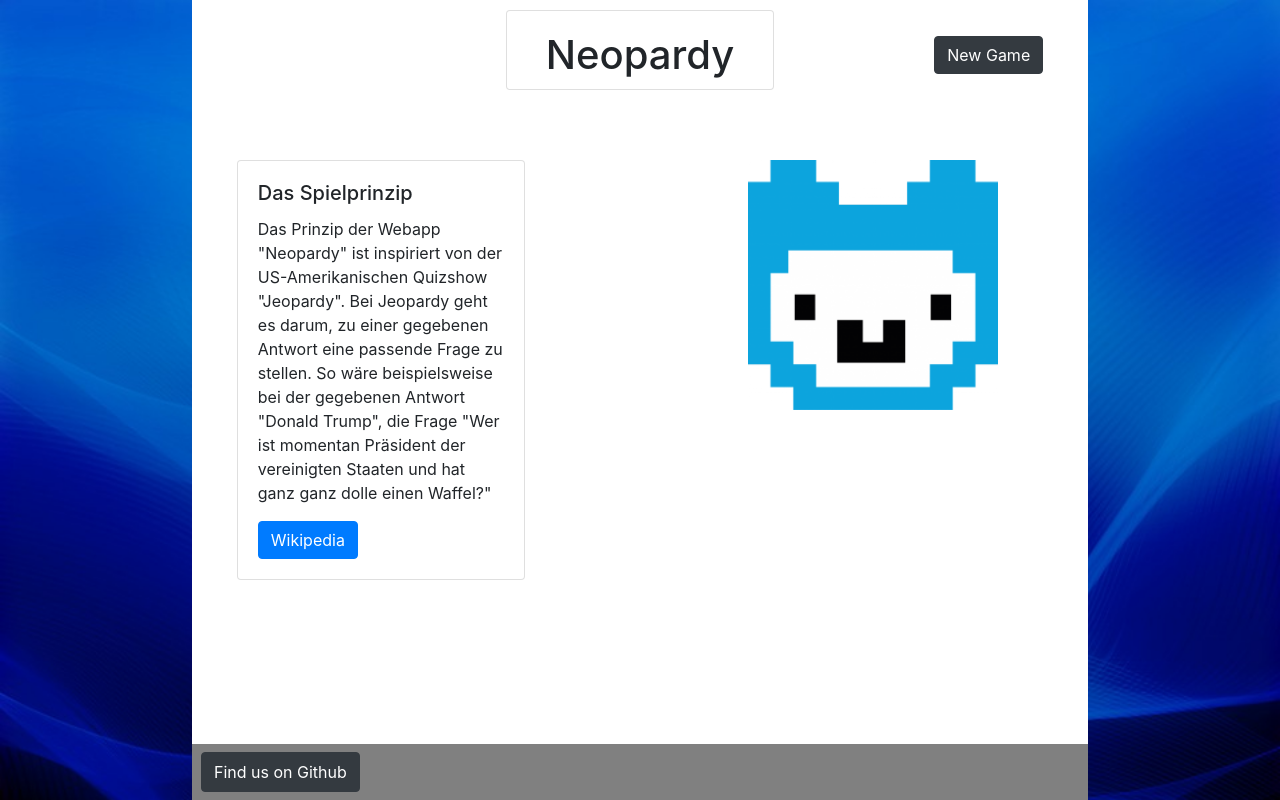
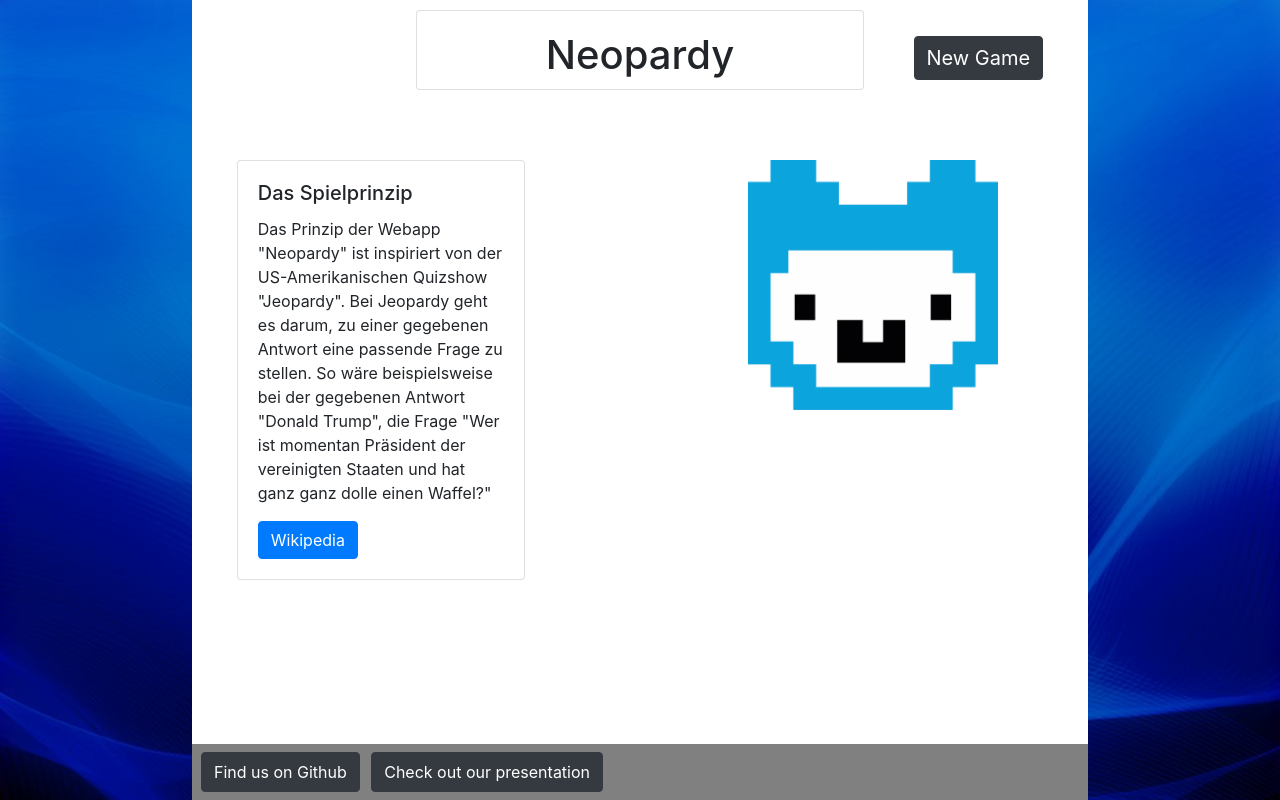
Before and after one commit to Jugendhackt/neopardy-engine, a Symfony app: template templates/homepage/index.html.twig in a window 1280 px wide. Run offline with Twig, Linux system fonts and the light colour scheme; the template is opened without the code that fills it, so the values that code supplies are empty; some libraries are stand-ins or nearby versions.

Commit message:
Linked presentation, Layout  improvements

```diff
--- a/templates/homepage/index.html.twig
+++ b/templates/homepage/index.html.twig
@@ -5,7 +5,7 @@
 {% block body %}
     <div style="background-image:url('background.jpg');background-size:cover; position:absolute; top:0px;bottom:0px;left:0px;right:0px">
         <div style="position:absolute; left:15%;right:15%;top:0px;bottom:0px; background-color:white">
-            <div class="card" style="text-align:center; height: 80px;position:absolute;right: 35%;left:35%;top:10px">
+            <div class="card" style="text-align:center; height: 80px;position:absolute;right: 25%;left:25%;top:10px">
                 <div class="card-body">
                     <h1>
                         Neopardy
@@ -13,7 +13,7 @@
                 </div>
             </div>
             <div style="position:absolute; right:5%; top:4.5%">
-                <button onclick="window.location.href='/admin/game/new'" class="btn btn-dark">
+                <button onclick="window.location.href='/admin/game/new'" class="btn btn-dark" style="font-size:20px">
                     New Game
                 </button>
             </div>
@@ -39,6 +39,10 @@
                     style="height: 70%; position: relative; top: 15%; left: 1%">
                     Find us on Github
                 </button>
+                <button class="btn btn-dark" style="position:absolute; left: 20%;top:15%;bottom:15%"
+                    onclick="window.location.href='praesi.odp'">
+                    Check out our presentation
+                </button>
             </div>
         </div>
     </div>
```
Also changed, not shown: 1 other file.
